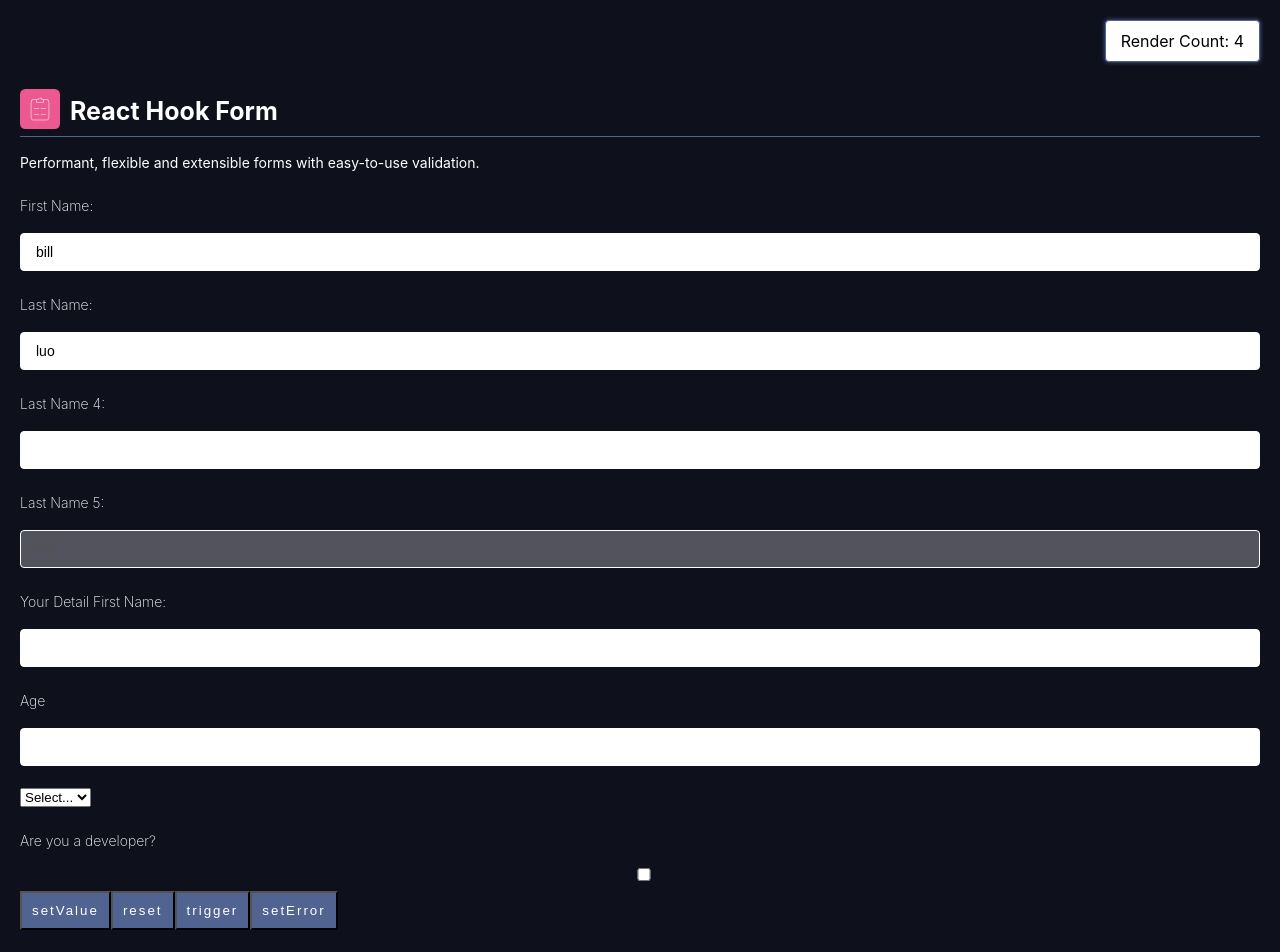
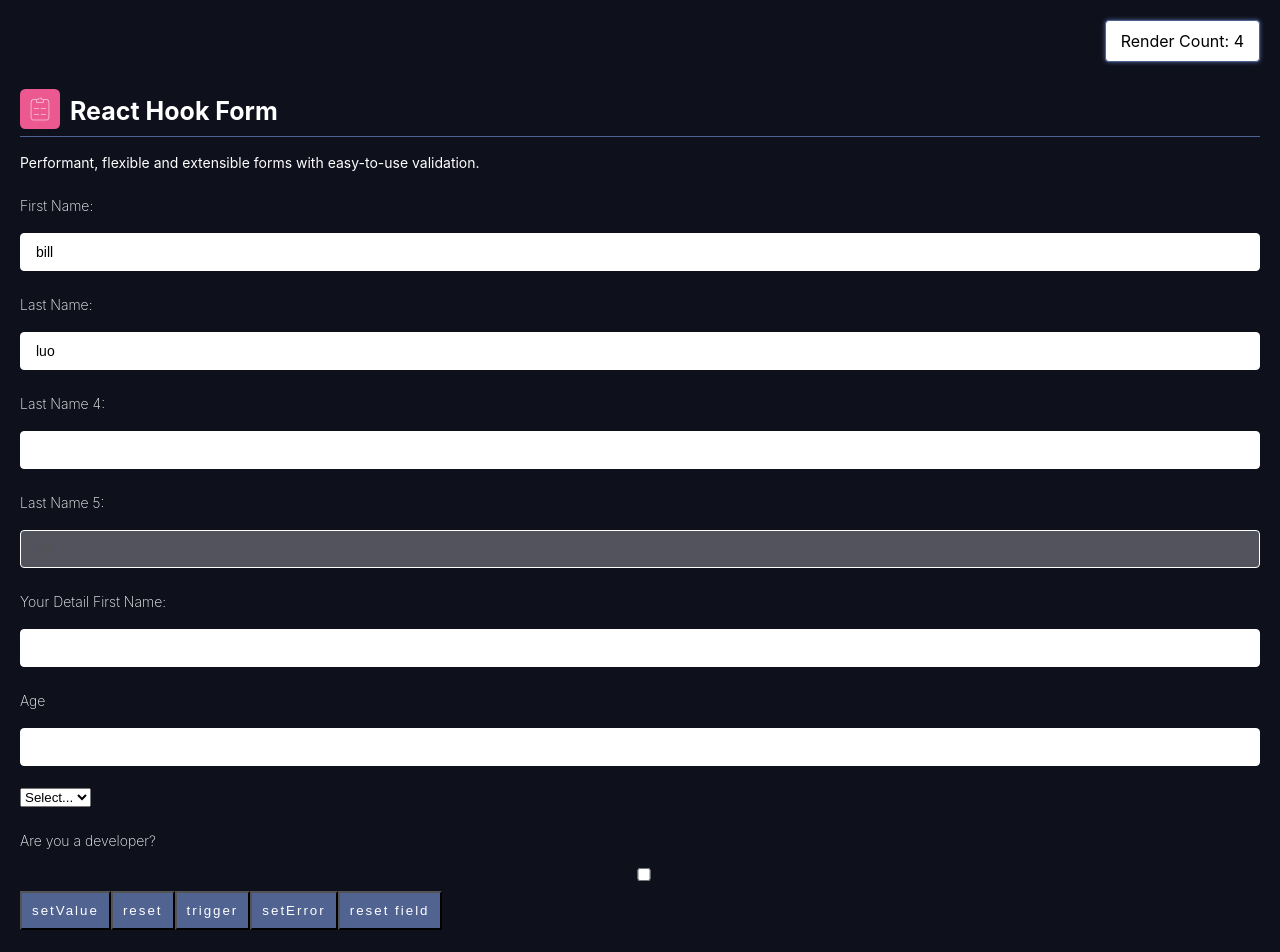
Before and after one commit to Annie-Huang/react-hook-form-tutorial, a React (Create React App) app: page / in a window 1280 px wide. Shown: the top 952 px of the page. Built offline with nearby package versions, Linux system fonts and the light colour scheme.

Commit message:
resetField and resetField+keep error if it is there.

```diff
--- a/src/components/BasicWithTypescript.tsx
+++ b/src/components/BasicWithTypescript.tsx
@@ -63,8 +63,9 @@
     reset,
     getValues,
     trigger,
+    resetField,
   } = useForm<FormValues>({
-    // mode: 'onChange', // isValid only worked if you have mode set to be 'onChange'
+    mode: 'onChange', // isValid only worked if you have mode set to be 'onChange'
     // delayError: 500, // delay to show up the error msg
     defaultValues: {
       firstName: 'bill',
@@ -150,7 +151,7 @@
   // <p>{firstName === 'bill1' ? 'This is a fake one' : 'wait'}</p>
 
   console.log('errors=', errors);
-  // console.log('isValid=', isValid);
+  console.log('isValid=', isValid);
   // NOTE: only worked when you have mode set to be 'onChange'. isDirty return true as long as your field value !== initial value
   //       isDirty is more like the native form of isDirty state
   // console.log('isDirty=', isDirty);
@@ -523,6 +524,16 @@
           setError
         </button>
 
+        <button
+          type='button'
+          // NOTE: Reset the field to original value
+          // onClick={() => resetField('firstName')}
+          // NOTE: Reset the field + keep the error
+          onClick={() => resetField('firstName', { keepError: true })}
+        >
+          reset field
+        </button>
+
         <input type='submit' />
         {/*<input type='submit' disabled={!isValid} />*/}
 
```
Also changed, not shown: Note.txt.
